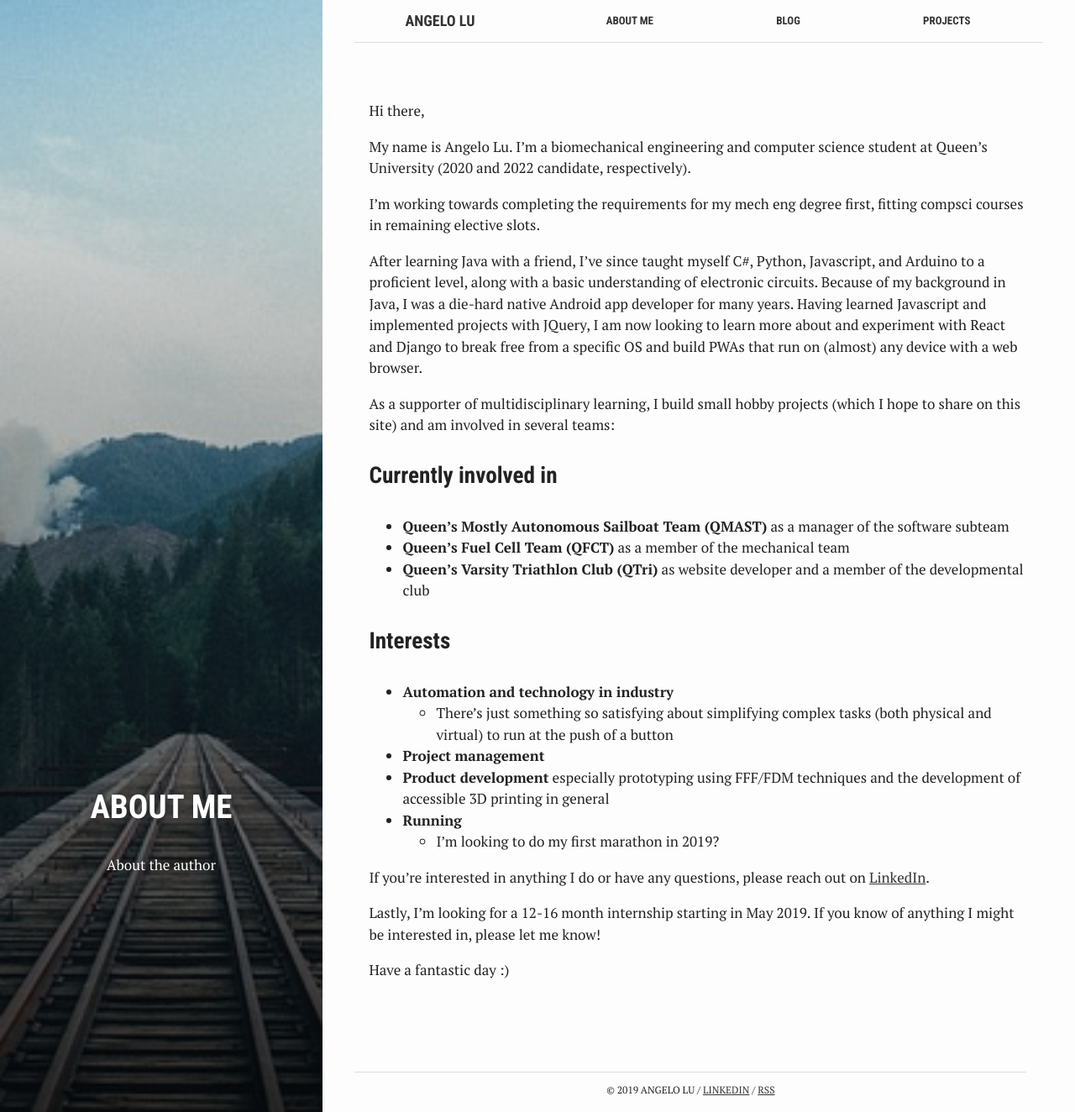
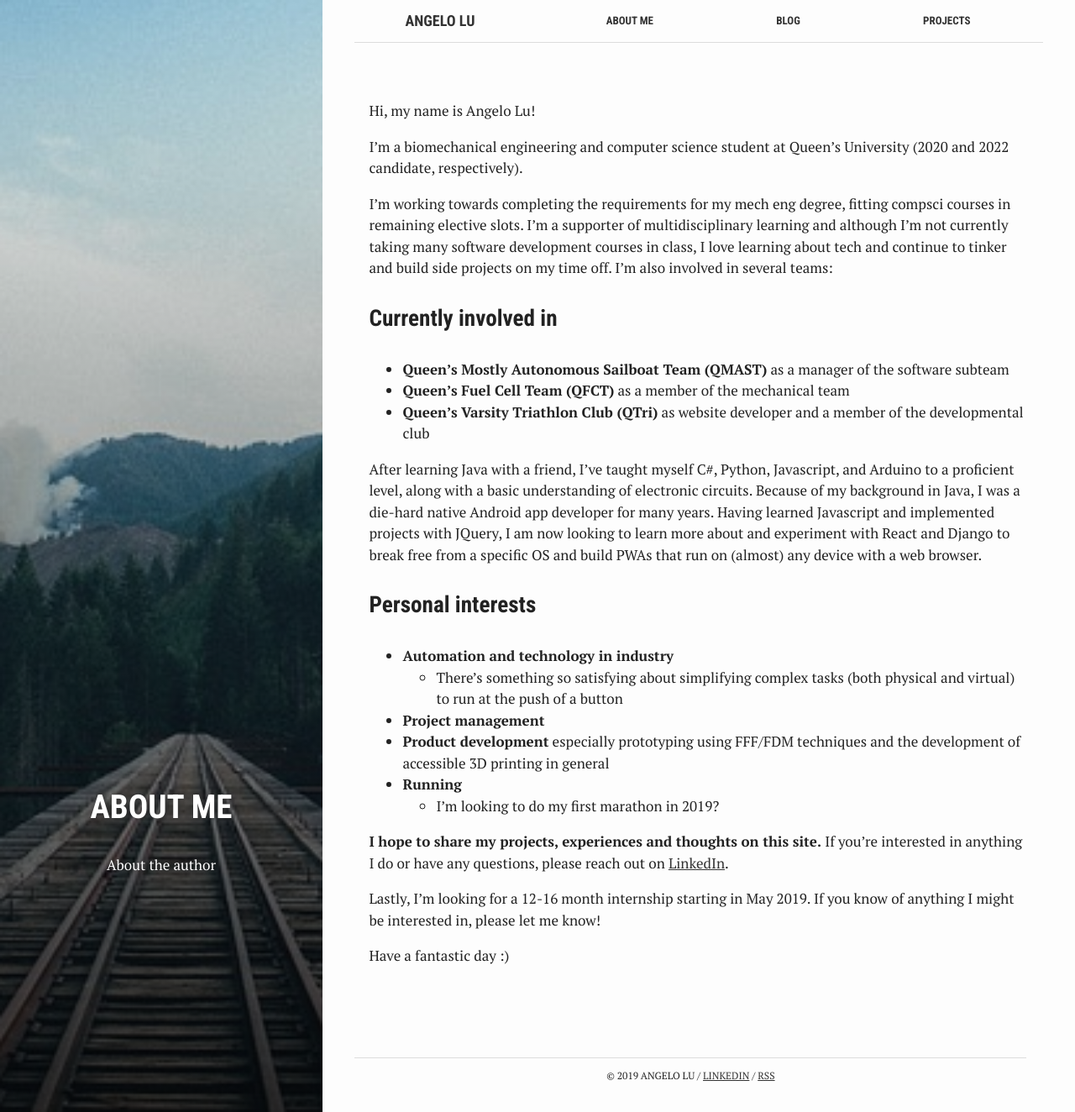
Before and after one commit to angelolu/angelolu.github.io, a Jekyll site: the page built from about.md, in a window 1280 px wide and 1324 px high. Shown: the whole window at 84% size. Built offline with Jekyll 4.4.1, drawn with Linux system fonts in a browser that asks for light colours.

Commit message:
Updated bio

```diff
--- a/about.md
+++ b/about.md
@@ -7,30 +7,28 @@ permalink: /about/
 summary: "About the author"
 active: about
 ---
-Hi there,
+Hi, my name is Angelo Lu!
 
-My name is Angelo Lu. I'm a biomechanical engineering and computer science student at Queen's University (2020 and 2022 candidate, respectively).
+I'm a biomechanical engineering and computer science student at Queen's University (2020 and 2022 candidate, respectively).
 
-I'm working towards completing the requirements for my mech eng degree first, fitting compsci courses in remaining elective slots.
-
-After learning Java with a friend, I've since taught myself C#, Python, Javascript, and Arduino to a proficient level, along with a basic understanding of electronic circuits. Because of my background in Java, I was a die-hard native Android app developer for many years. Having learned Javascript and implemented projects with JQuery, I am now looking to learn more about and experiment with React and Django to break free from a specific OS and build PWAs that run on (almost) any device with a web browser.
-
-As a supporter of multidisciplinary learning, I build small hobby projects (which I hope to share on this site) and am involved in several teams:
+I'm working towards completing the requirements for my mech eng degree, fitting compsci courses in remaining elective slots. I'm a supporter of multidisciplinary learning and although I'm not currently taking many software development courses in class, I love learning about tech and continue to tinker and build side projects on my time off. I'm also involved in several teams:
 
 ### Currently involved in
 * **Queen's Mostly Autonomous Sailboat Team (QMAST)** as a manager of the software subteam
 * **Queen's Fuel Cell Team (QFCT)** as a member of the mechanical team
 * **Queen's Varsity Triathlon Club (QTri)** as website developer and a member of the developmental club
 
-### Interests
+After learning Java with a friend, I've taught myself C#, Python, Javascript, and Arduino to a proficient level, along with a basic understanding of electronic circuits. Because of my background in Java, I was a die-hard native Android app developer for many years. Having learned Javascript and implemented projects with JQuery, I am now looking to learn more about and experiment with React and Django to break free from a specific OS and build PWAs that run on (almost) any device with a web browser.
+
+### Personal interests
 * **Automation and technology in industry**
-  * There's just something so satisfying about simplifying complex tasks (both physical and virtual) to run at the push of a button
+  * There's something so satisfying about simplifying complex tasks (both physical and virtual) to run at the push of a button
 * **Project management**
 * **Product development**  especially prototyping using FFF/FDM techniques and the development of accessible 3D printing in general
 * **Running**
   * I'm looking to do my first marathon in 2019?
 
-If you're interested in anything I do or have any questions, please reach out on [LinkedIn](https://linkedin.com/in/angelolu/).
+**I hope to share my projects, experiences and thoughts on this site.** If you're interested in anything I do or have any questions, please reach out on [LinkedIn](https://linkedin.com/in/angelolu/).
 
 Lastly, I'm looking for a 12-16 month internship starting in May 2019. If you know of anything I might be interested in, please let me know!
 
```
